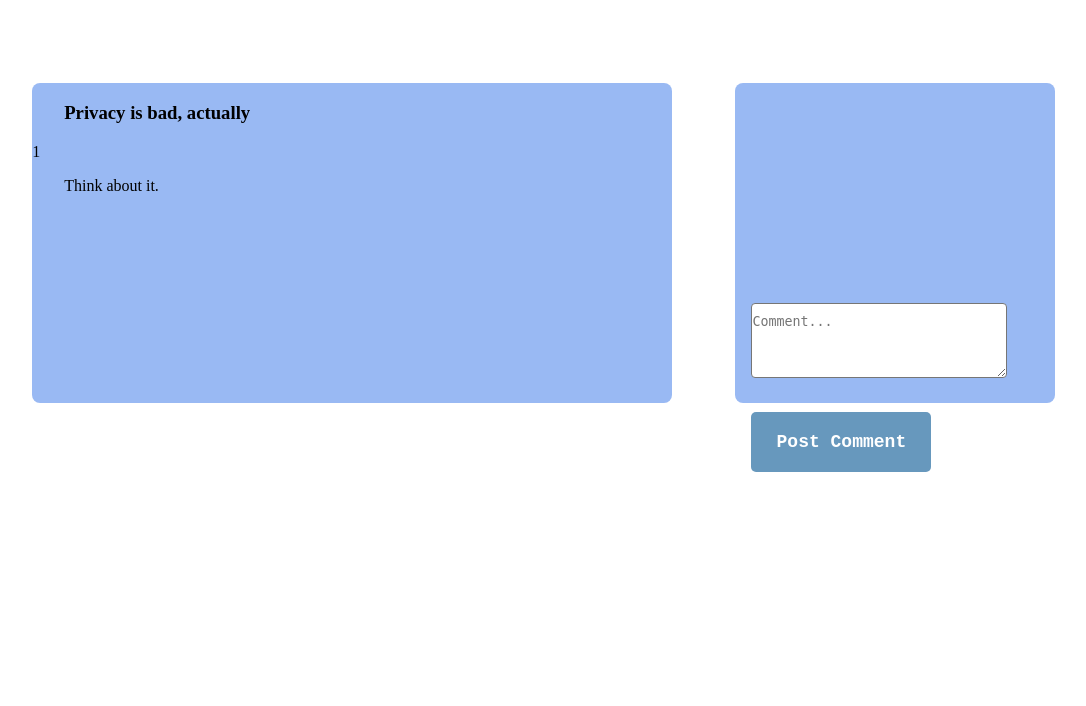
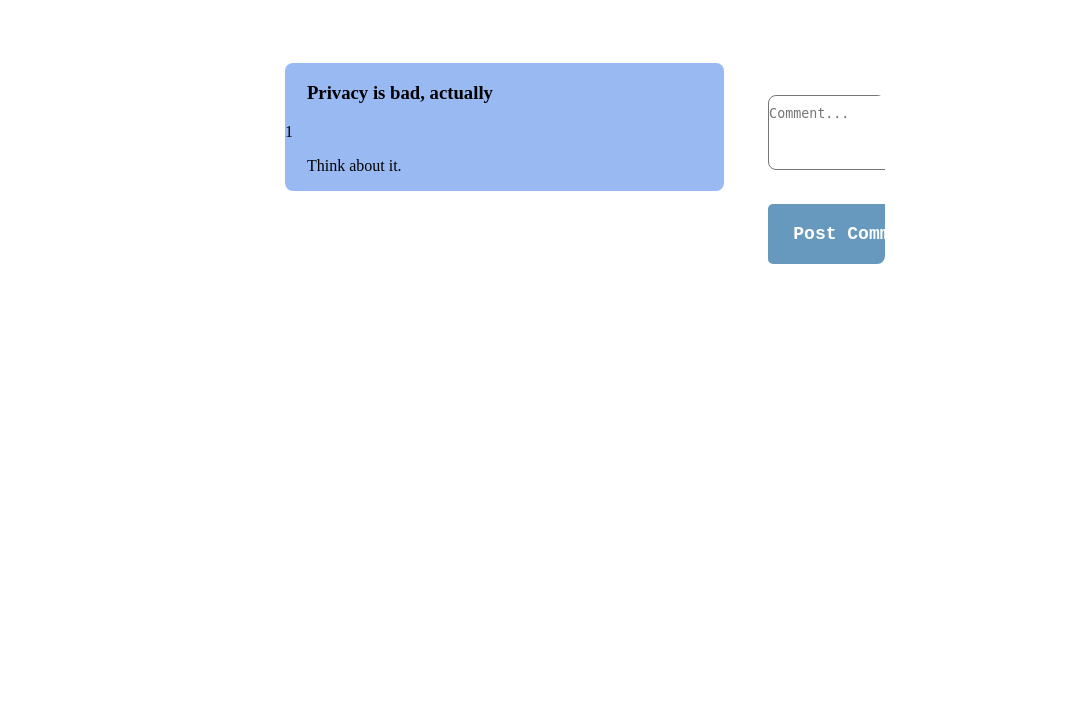
Before and after one commit to cs77-S25/final_project-acole1-lloisea1-mmcerle1, a Flask app: page /forum_item/1 in a window 1280 px wide. Shown: the part 46-752 px from the top of the page, without its empty margins (39-1125 px from the left). Run offline with Flask 3, Linux system fonts and the light colour scheme; data comes from the database, SQL or seed files in the repository; data that the repository does not hold is empty.

Commit message:
Update forum_item.css

```diff
--- a/static/styles/forum_item.css
+++ b/static/styles/forum_item.css
@@ -1,13 +1,15 @@
 .larger_box{
     display: flex;
+    margin: 5% 25% 0%;
+    min-height: 50%;
 }
 
 .content{
     width: 50vw;
-    height: auto;
+    height:fit-content;
     background-color: rgba(100, 148, 237, 0.655);
     border-radius:8px;
-    margin: 5% 0% 5% 5%;
+    margin: 0% 1% 0% 0%;
     padding-left: 0%;
 }
 
@@ -19,17 +21,38 @@
     padding-left: 5%;
 }
 
+.post_content {
+    background-color: rgb(255, 255, 255);
+    border-radius: 8px;
+    height:70%;
+    margin: 0% 2% 5% 2%;
+    padding-left: 0%;
+}
+
+.post_content p {
+    padding-left: inherit;
+}
+
+.comments_and_make_comments{
+    margin: 0% 0% 0% 0%;
+    width: 50%;
+    background-color: rgba(100, 148, 237, 0.655);
+    border-radius:8px;
+    height:fit-content;
+    align-items: center;
+}
 .comments{
-    width: 25vw;
-    height: 25vw;
-    background-color: rgba(100, 148, 237, 0.655);
+    height: 50%;
+    background-color: rgb(255, 255, 255);
     border-radius: 8px;
     margin: 5% 5% 5% 5%;
-    position: relative;
+    max-height: 50%;
+    overflow:auto;
+    display:block;
 }
 
 .comment {
-    background-color: rgb(255, 255, 255);
+    background-color: rgba(100, 148, 237, 0.655);
     border-radius:4px;
     margin: 5% 5% 5%;
 }
@@ -38,11 +61,11 @@
     padding-left: 3%;
 }
 
-form {
-    height: 100px;
-    width: 100px;
+#comment_form {
+    height:auto;
+    width: 100%;
     margin: 0% 5% 0%;
-    position: absolute;
+    position: relative;
     bottom: 0;
 }
 
@@ -55,10 +78,10 @@ input {
 
 textarea {
     background-color: rgb(255, 255, 255);
-    width: 20vw;
+    align-self: center;
     height: 75px;
     padding: 10px 0;
     box-sizing: border-box;
-    border-radius: 4px;
+    border-radius: 8px;
     color: rgb(0, 0, 0);
 }
```
